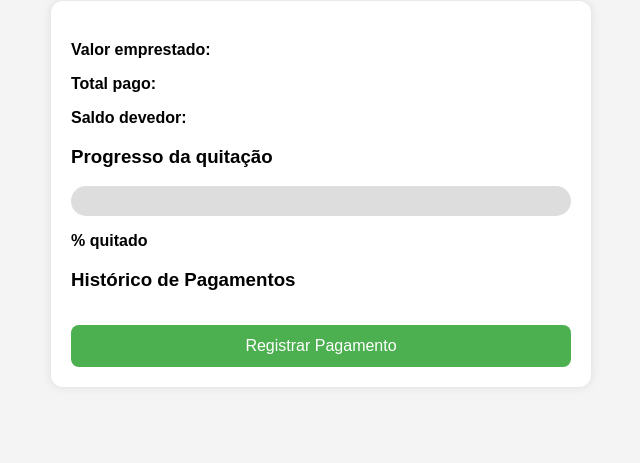
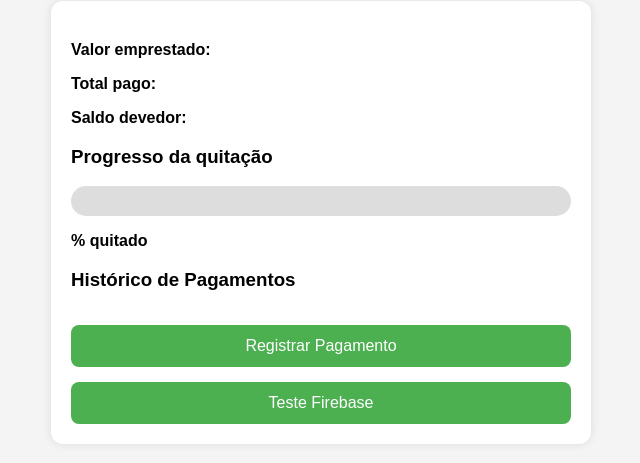
Before and after one commit to Francisco-Ivanir/carteira-online, a plain HTML site: page index.html in a window 1280 px wide. Shown: the part 99-562 px from the top of the page, without its empty margins (319-959 px from the left). Drawn offline with Linux system fonts and the light colour scheme; no server answers.

Commit message:
Update index.html

```diff
--- a/index.html
+++ b/index.html
@@ -109,6 +109,9 @@ li{
         Registrar Pagamento
     </button>
 
+<button onclick="registrarPagamentoFirebase()">
+Teste Firebase
+</button>
 </div>
 
 <script>
```
